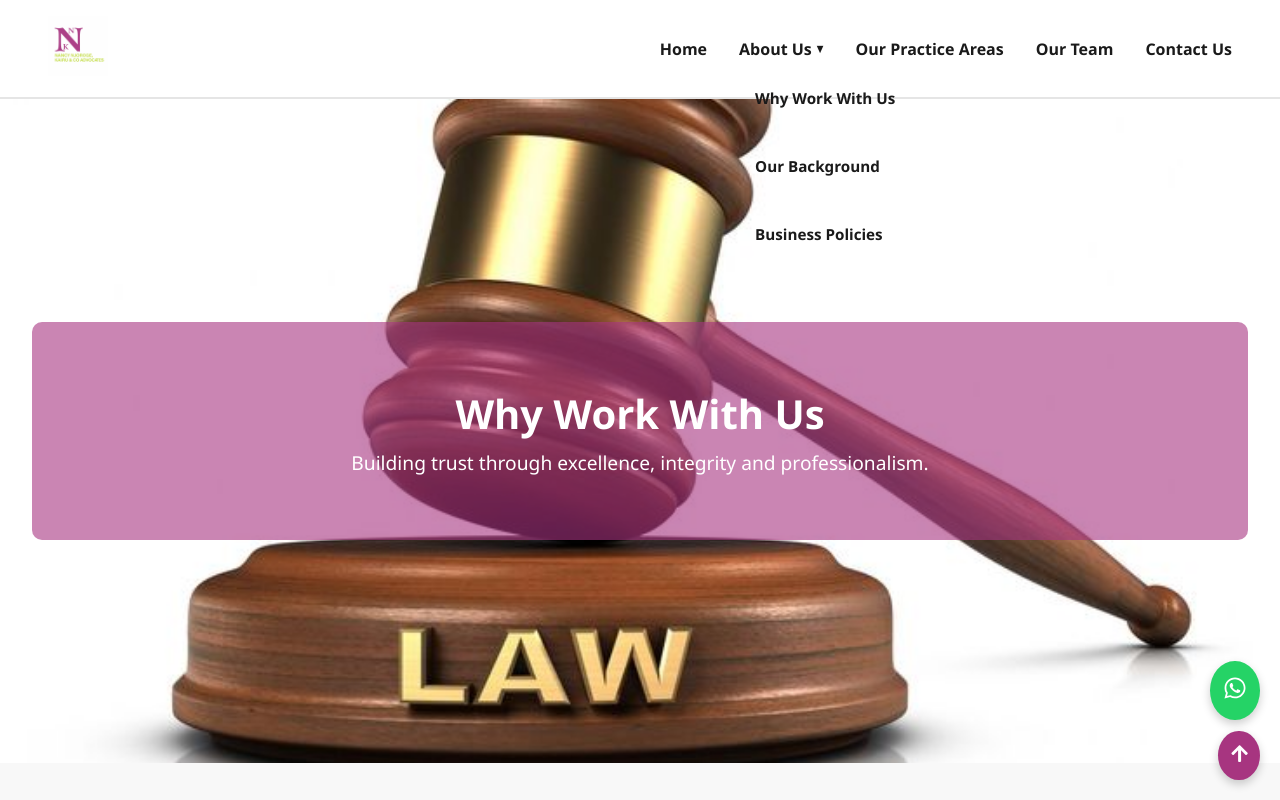
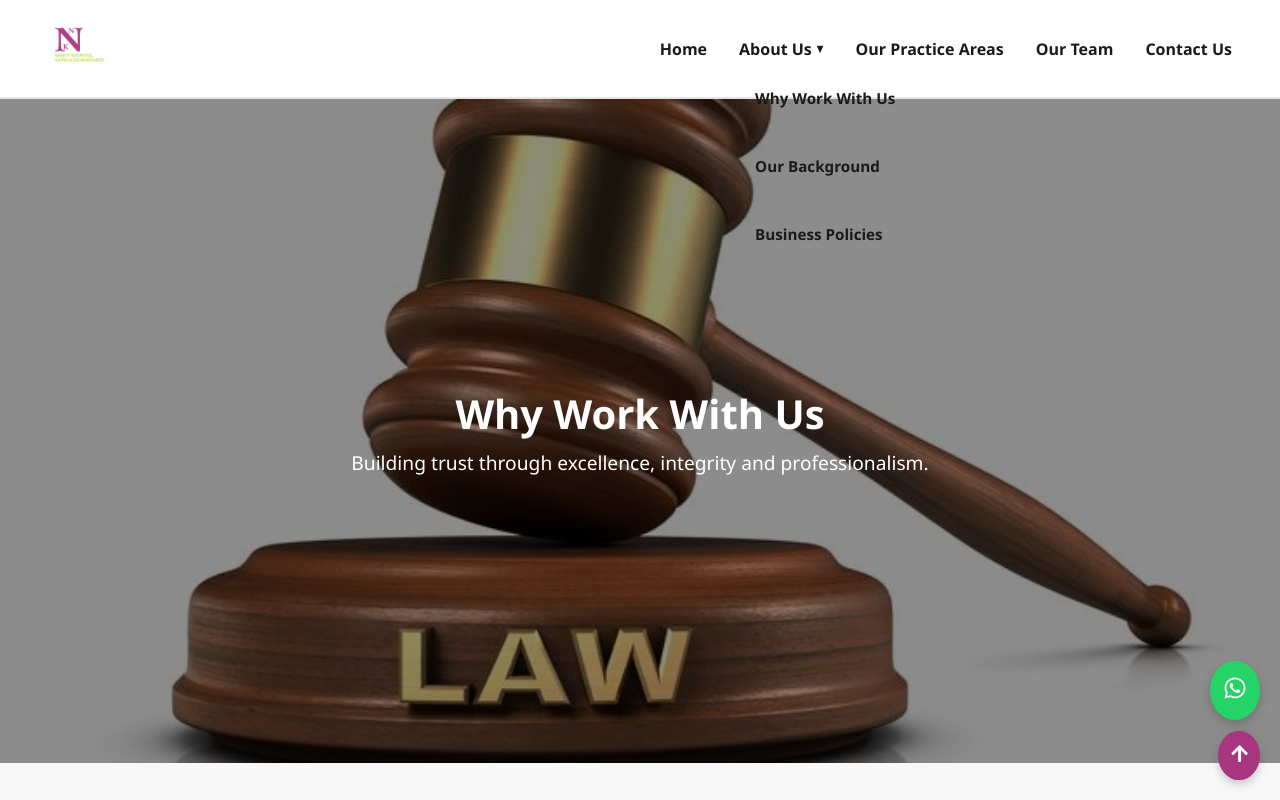
Before and after one commit to Kihikah/NNK-Advocates, a React (Vite) app: page /about/why-work-with-us in a window 1280 px wide. Shown: the top 800 px of the page. Built offline with nearby package versions, Linux system fonts and the light colour scheme.

Commit message:
Match the styling like business policies page

```diff
--- a/src/styles/OurBackground.css
+++ b/src/styles/OurBackground.css
@@ -11,15 +11,17 @@
 }
 
 .back-hero-overlay {
-  background: rgba(167, 53, 128, 0.6);
-  width: 100%;
-  height: 50%;
+  position: absolute;
+  top: 0;
+  left: 0;
+  right: 0;
+  bottom: 0;
+  background: rgba(0, 0, 0, 0.45);
   display: flex;
   flex-direction: column;
   justify-content: center;
   align-items: center;
   text-align: center;
-  border-radius: 10px;
 }
 
 .back-hero-overlay h1 {
--- a/src/styles/WhyWorkWithUs.css
+++ b/src/styles/WhyWorkWithUs.css
@@ -13,22 +13,29 @@
 }
 
 .hero-overlay {
-  background: rgba(167, 53, 128, 0.6); /* purple overlay matching --primary */
-  padding: 4rem 2rem;
+  position: absolute;
+  top: 0;
+  left: 0;
+  right: 0;
+  bottom: 0;
+  background: rgba(0, 0, 0, 0.45);
+  display: flex;
+  flex-direction: column;
+  justify-content: center;
+  align-items: center;
   text-align: center;
-  color: #fff;
-  width: 100%;
-  border-radius: 10px;
 }
 
 .hero-overlay h1 {
   font-size: 2.5rem;
   margin-bottom: 0.5rem;
   font-weight: 600;
+  color: #fff;
 }
 
 .hero-overlay p {
   font-size: 1.2rem;
+  color: #fff;
 }
 
 /* Mission & Vision Section */
```
